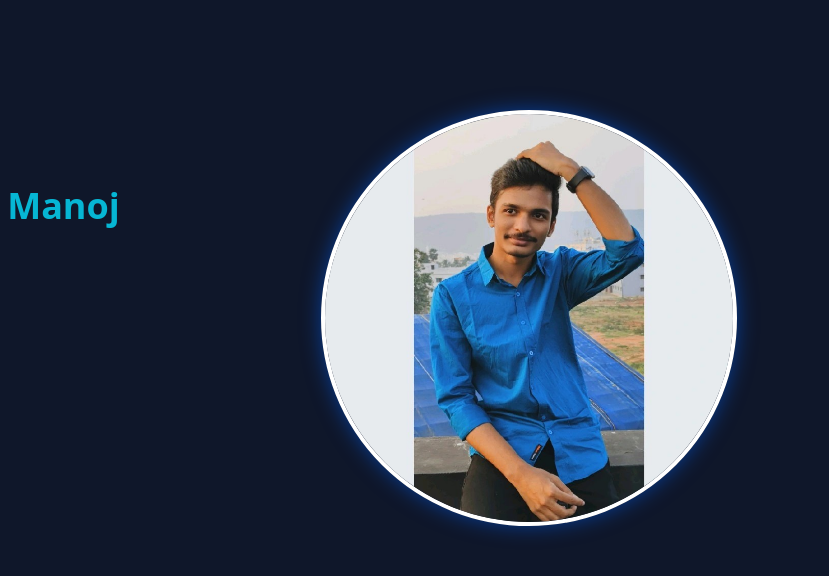
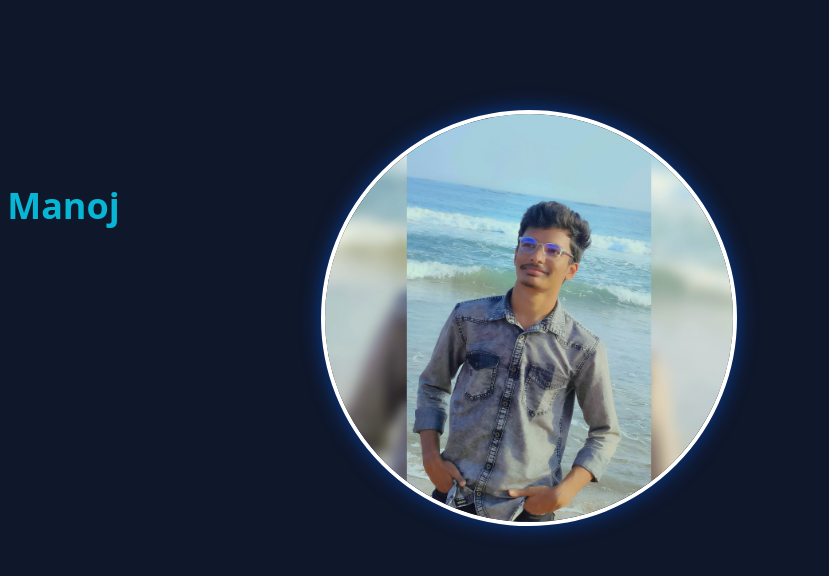
Before and after one commit to Manoj1412/Portfolio-Responsive, a website: page src/index.html in a window 1280 px wide. Shown: the part 114-690 px from the top of the page, 451-1280 px from the left. Drawn offline with nearby package versions, Linux system fonts and the light colour scheme.

Commit message:
image changed

```diff
--- a/src/index.html
+++ b/src/index.html
@@ -39,7 +39,7 @@
     <div class="container mx-auto px-4 py-12 flex flex-col md:flex-row items-center justify-center min-h-[calc(100vh-64px)]" id="home">
         <div class="md:w-1/2 md:order-2 md:pl-8 mb-8 md:mb-0">
             <div class="flex justify-center items-center">
-                <img src="myimg.jpeg" alt="Kukkadapu Manoj" class="w-72 h-72 rounded-full object-cover profile-image">
+                <img src="myimage beach.jpg" alt="Kukkadapu Manoj" class="w-72 h-72 rounded-full object-cover profile-image">
             </div>
         </div>
         <div class="md:w-1/2 md:order-1 md:pr-8 md:ml-12">
```
Also changed, not shown: src/myimage beach.jpg (added).
